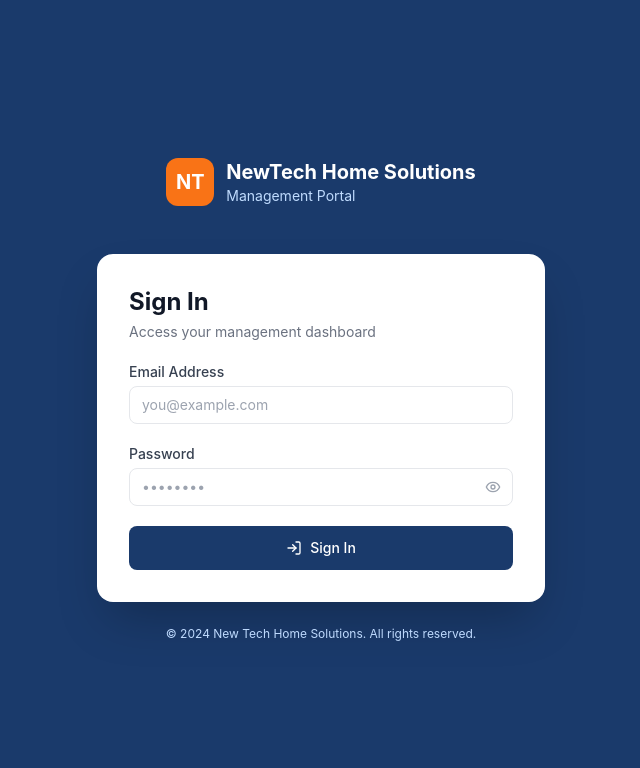
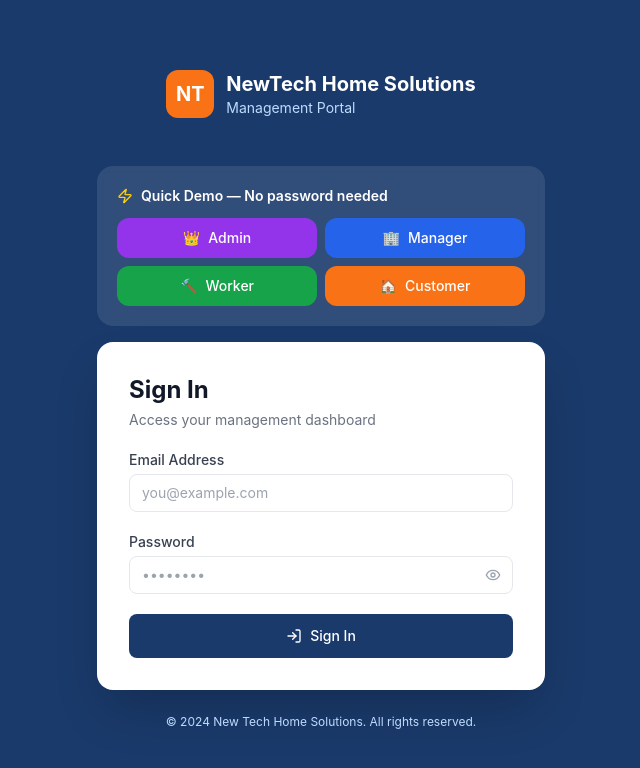
Before and after one commit to madan123051/managenewtech, a Next.js app: page /login in a window 1280 px wide. Shown: the top 768 px of the page, without its empty margins (319-959 px from the left). Built offline with nearby package versions, Linux system fonts and the light colour scheme; no server answers.

Commit message:
feat: add demo login buttons for all roles (no Firebase needed)

```diff
--- a/app/login/page.tsx
+++ b/app/login/page.tsx
@@ -6,7 +6,7 @@ import { useState } from 'react';
 import { useRouter } from 'next/navigation';
 import { useAuth } from '@/context/AuthContext';
 import toast from 'react-hot-toast';
-import { Eye, EyeOff, LogIn } from 'lucide-react';
+import { Eye, EyeOff, LogIn, Zap } from 'lucide-react';
 
 function getDashboardByRole(role: string) {
   if (role === 'manager') return '/manager-dashboard';
@@ -15,15 +15,22 @@ function getDashboardByRole(role: string) {
   return '/dashboard';
 }
 
+const DEMO_ROLES = [
+  { role: 'admin' as const,    label: 'Admin',    color: 'bg-purple-600 hover:bg-purple-700',  emoji: '👑' },
+  { role: 'manager' as const,  label: 'Manager',  color: 'bg-blue-600 hover:bg-blue-700',    emoji: '🏢' },
+  { role: 'worker' as const,   label: 'Worker',   color: 'bg-green-600 hover:bg-green-700',  emoji: '🔨' },
+  { role: 'customer' as const, label: 'Customer', color: 'bg-orange-500 hover:bg-orange-600', emoji: '🏠' },
+];
+
 export default function LoginPage() {
-  const { signIn, user } = useAuth();
+  const { signIn, demoLogin, portalUser } = useAuth();
   const router = useRouter();
   const [email, setEmail] = useState('');
   const [password, setPassword] = useState('');
   const [showPwd, setShowPwd] = useState(false);
   const [loading, setLoading] = useState(false);
 
-  if (user) { router.push('/dashboard'); return null; }
+  if (portalUser) { router.push(getDashboardByRole(portalUser.role)); return null; }
 
   const handleSubmit = async (e: React.FormEvent) => {
     e.preventDefault();
@@ -38,6 +45,11 @@ export default function LoginPage() {
     }
   };
 
+  const handleDemo = (role: 'admin' | 'manager' | 'worker' | 'customer') => {
+    demoLogin(role);
+    router.push(getDashboardByRole(role));
+  };
+
   return (
     <div className="min-h-screen bg-[#1a3a6b] flex items-center justify-center p-4">
       <div className="w-full max-w-md">
@@ -48,6 +60,26 @@ export default function LoginPage() {
               <h1 className="text-white text-xl font-bold">NewTech Home Solutions</h1>
               <p className="text-blue-200 text-sm">Management Portal</p>
             </div>
+          </div>
+        </div>
+
+        {/* Demo Login Buttons */}
+        <div className="bg-white/10 rounded-2xl p-5 mb-4 backdrop-blur-sm">
+          <div className="flex items-center gap-2 mb-3">
+            <Zap className="w-4 h-4 text-yellow-400" />
+            <p className="text-white text-sm font-semibold">Quick Demo — No password needed</p>
+          </div>
+          <div className="grid grid-cols-2 gap-2">
+            {DEMO_ROLES.map(({ role, label, color, emoji }) => (
+              <button
+                key={role}
+                onClick={() => handleDemo(role)}
+                className={`${color} text-white text-sm font-medium py-2.5 px-3 rounded-xl transition-colors flex items-center justify-center gap-2`}
+              >
+                <span>{emoji}</span>
+                {label}
+              </button>
+            ))}
           </div>
         </div>
 
--- a/context/AuthContext.tsx
+++ b/context/AuthContext.tsx
@@ -10,8 +10,16 @@ interface AuthContextType {
   portalUser: PortalUser | null;
   loading: boolean;
   signIn: (email: string, password: string) => Promise<PortalUser | null>;
+  demoLogin: (role: 'admin' | 'manager' | 'worker' | 'customer') => void;
   signOut: () => Promise<void>;
 }
+
+const DEMO_USERS: Record<string, PortalUser> = {
+  admin:    { uid: 'demo-admin',    name: 'Demo Admin',    email: 'admin@demo.com',    role: 'admin',    isActive: true } as PortalUser,
+  manager:  { uid: 'demo-manager',  name: 'Demo Manager',  email: 'manager@demo.com',  role: 'manager',  isActive: true } as PortalUser,
+  worker:   { uid: 'demo-worker',   name: 'Demo Worker',   email: 'worker@demo.com',   role: 'worker',   isActive: true } as PortalUser,
+  customer: { uid: 'demo-customer', name: 'Demo Customer', email: 'customer@demo.com', role: 'customer', isActive: true } as PortalUser,
+};
 
 const AuthContext = createContext<AuthContextType | null>(null);
 
@@ -27,7 +35,8 @@ export function AuthProvider({ children }: { children: ReactNode }) {
         const pu = await getPortalUser(u.uid);
         setPortalUser(pu);
       } else {
-        setPortalUser(null);
+        // Don't clear portalUser if it's a demo user
+        setPortalUser(prev => (prev?.uid?.startsWith('demo-') ? prev : null));
       }
       setLoading(false);
     });
@@ -41,12 +50,17 @@ export function AuthProvider({ children }: { children: ReactNode }) {
     return pu;
   };
 
+  const demoLogin = (role: 'admin' | 'manager' | 'worker' | 'customer') => {
+    setPortalUser(DEMO_USERS[role]);
+  };
+
   const signOut = async () => {
-    await firebaseSignOut(auth);
+    setPortalUser(null);
+    if (user) await firebaseSignOut(auth);
   };
 
   return (
-    <AuthContext.Provider value={{ user, portalUser, loading, signIn, signOut }}>
+    <AuthContext.Provider value={{ user, portalUser, loading, signIn, demoLogin, signOut }}>
       {children}
     </AuthContext.Provider>
   );
```
